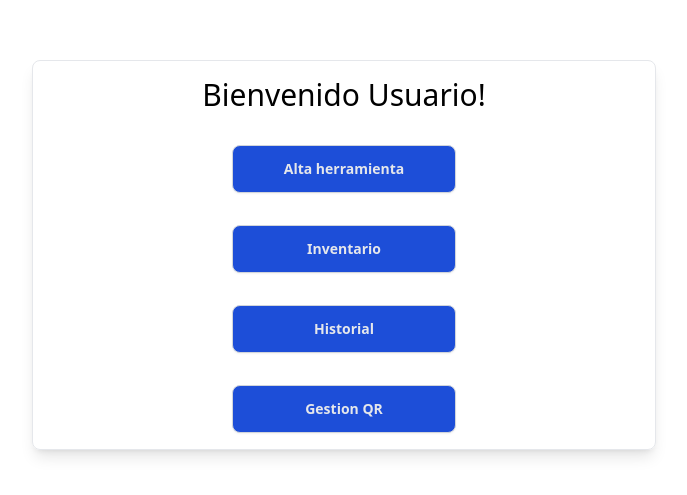
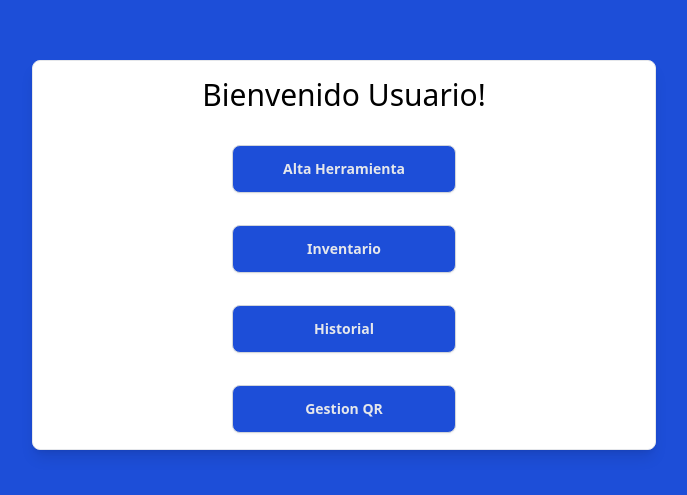
Before and after one commit to sebastianFeltes/app-herramientas, a React (Vite) app: page /home in a window 1280 px wide. Shown: the part 145-640 px from the top of the page, without its empty margins (296-983 px from the left). Built offline with nearby package versions, Linux system fonts and the light colour scheme.

Commit message:
arreglo de ruta, cambio color fondo

```diff
--- a/src/pages/home.jsx
+++ b/src/pages/home.jsx
@@ -1,20 +1,19 @@
 import { Link } from "react-router-dom";
 import StyledButton from "../components/StyledButton";
-/* import Logo from '../assets/logo-cfl.png'; */
 
 function Home() {
   return (
 
-<div className="hero bg-white  w-full min-h-screen">
+<div className="hero bg-blue-700  w-full min-h-screen">
   <div className="hero-content text-center w-full">
 
-    <div className="flex flex-col items-center justify-center h-3/4 w-1/2 p-4 rounded-lg  gap-8 border shadow-lg ">
+    <div className="flex bg-white flex-col items-center justify-center h-3/4 w-1/2 p-4 rounded-lg  gap-8 border shadow-lg ">
      <h2 className="text-black text-3xl">
       Bienvenido Usuario!
      </h2>
-      <Link  to={"/alta-herramienta"} className="tooltip" data-tip="Cargar herramienta">
-        {/* <button className="btn tooltip tooltip-right bg-blue-600" data-tip="Click">Alta herramienta</button> */}
-        <StyledButton innerText={"Alta herramienta"} link />
+      <Link  to={"/alta-herramientas"} className="tooltip" data-tip="Cargar Herramienta">
+        {/* <button className="btn tooltip tooltip-right bg-blue-600" data-tip="Click">Alta Herramienta</button> */}
+        <StyledButton innerText={"Alta Herramienta"} link />
       </Link>
       <Link to={"/inventario"} className="tooltip" data-tip="Visualizar inventario">
         <StyledButton innerText={"Inventario"} link />
@@ -25,7 +24,6 @@ function Home() {
       <Link to={"/lector-qr"} className="tooltip" data-tip="QR Gestion">
         <StyledButton innerText={"Gestion QR"} link />
       </Link>
-      {/*    <img src={Logo} alt="Logo CFL" /> */}
     </div>
     </div>
 
```
